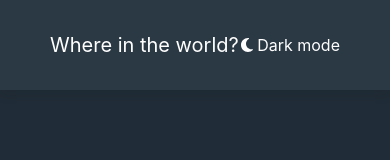
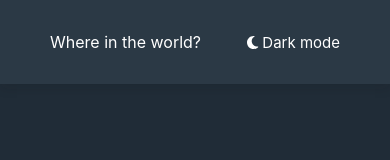
Before and after one commit to Ofosuansahh/rest-countries-api, a React (Create React App) app: page / in a window 390 px wide. Shown: the top 160 px of the page. Built offline with nearby package versions, Linux system fonts and the light colour scheme; no server answers.

Commit message:
index.css

```diff
--- a/src/index.css
+++ b/src/index.css
@@ -210,7 +210,11 @@ header.light-theme {
 
 @media (max-width: 500px) {
   .header h1 {
-    font-size: 20px;
+    font-size: 16px;
     padding: 20px 0;
   }
+
+  .btn-moon{
+    font-size: 15px;
+  }
 }
```
